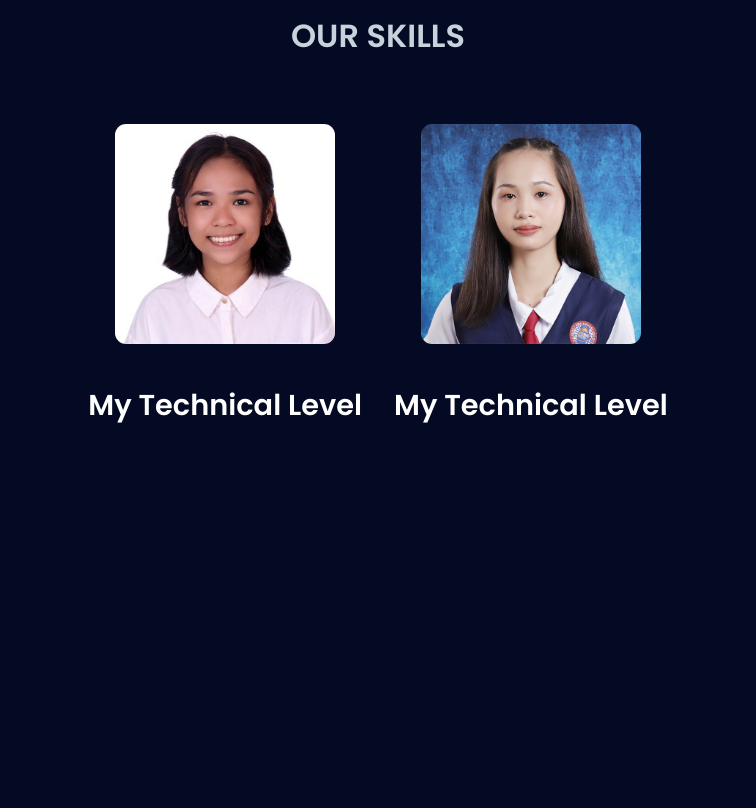
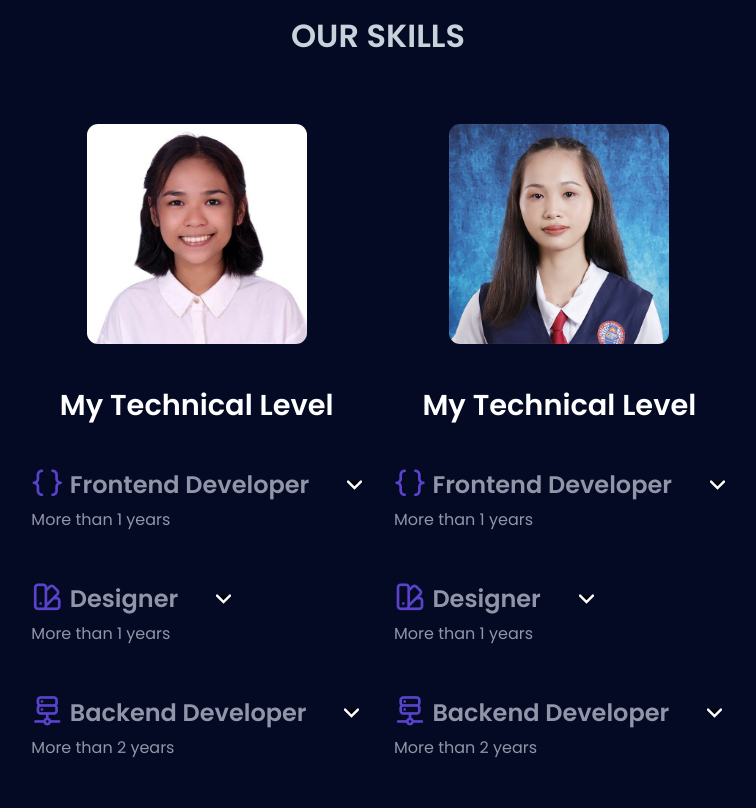
Before and after one commit to Roonnnaaaa/Balangat_Hugo_Web_Profile, a PHP site: page /skills.html in a window 1280 px wide. Shown: the part 68-876 px from the top of the page, without its empty margins (262-1018 px from the left). Before the commit the page ends 491 px from the top, so only its background shows below. Run offline with PHP 8.4, Linux system fonts and the light colour scheme.

Commit message:
I edit the css for skills page

```diff
--- a/css/main.css
+++ b/css/main.css
@@ -499,7 +499,6 @@ nav ul li a:active{
     display: flex;
     flex-direction: column;
     flex-wrap: wrap;
-
 }
 .faq1{
     color: #bcbfcfc4;
@@ -516,7 +515,11 @@ nav ul li a:active{
 }
 @media (max-width: 315px) {
     .question h3{
-        font-size: 1.2rem;
+        font-size: 1.1rem;
+    }
+    .question-p{
+        font-size: 15px;
+        margin-left: 8px;
     }
 }
 .answer{
@@ -558,7 +561,7 @@ svg{
     color: hsl(var(--hue-color), 57%, 53%);
 }
 .skills-icon{
-    margin-right: .75rem;
+    margin-right: .40rem;
 }
 .skills-title{
     font-size: 1.125rem;
--- a/skills.html
+++ b/skills.html
@@ -76,12 +76,316 @@
         <div class="Myskills">
             <img src="img/Hugo.jpg">
             <h2 class="title-skills">My Technical Level</h2>
+            <div class="faq1-content">
+                <div class="faq1">
+                    <div class="question">
+                        <i class="uil uil-brackets-curly skills-icon"></i>
+                        <h3>Frontend Developer
+                            <svg width="15" height="10" viewBox="0 0 42 25">
+                            <path d="M3 3L21 21L39 3" stroke="white" stroke-width="7" stroke-linecap="round"/>
+                            </svg>
+                        </h3>
+                    </div>
+                    <div class="question-p">
+                        <p>More than 1 years</p>
+                    </div>
+                    <div class="answer">
+                        <div class="skills-list grid">
+                            <div class="skills-data">
+                                <div class="skills-titles">
+                                    <h3 class="skills-name">HTML</h3>
+                                    <span class="skills-number">50%</span>
+                                </div>
+                                <div class="skills-bar">
+                                    <span class="skills-percentage skills-html"></span>
+                                </div>
+                            </div>
 
+                            <div class="skills-data">
+                                <div class="skills-titles">
+                                    <h3 class="skills-name">CSS</h3>
+                                    <span class="skills-number">80%</span>
+                                </div>
+                                <div class="skills-bar">
+                                    <span class="skills-percentage skills-css"></span>
+                                </div>
+                            </div>
+
+                            <div class="skills-data">
+                                <div class="skills-titles">
+                                    <h3 class="skills-name">JavaScript</h3>
+                                    <span class="skills-number">60%</span>
+                                </div>
+                                <div class="skills-bar">
+                                    <span class="skills-percentage skills-js"></span>
+                                </div>
+                            </div>
+                        </div>
+                    </div>
+                </div>
+                <br>
+                <div class="faq1">
+                    <div class="question">
+                        <i class="uil uil-swatchbook skills-icon"></i>
+                        <h3>Designer
+                            <svg width="15" height="10" viewBox="0 0 42 25">
+                            <path d="M3 3L21 21L39 3" stroke="white" stroke-width="7" stroke-linecap="round"/>
+                            </svg>
+                        </h3>
+                    </div>
+                    <div class="question-p">
+                        <p>More than 1 years</p>
+                    </div>
+                    <div class="answer">
+                        <div class="skills-list grid">
+
+                            <div class="skills-data">
+                                <div class="skills-titles">
+                                    <h3 class="skills-name">Figma</h3>
+                                    <span class="skills-number">80%</span>
+                                </div>
+                                <div class="skills-bar">
+                                    <span class="skills-percentage skills-figma"></span>
+                                </div>
+                            </div>
+
+                            <div class="skills-data">
+                                <div class="skills-titles">
+                                    <h3 class="skills-name">Sketch</h3>
+                                    <span class="skills-number">20%</span>
+                                </div>
+                                <div class="skills-bar">
+                                    <span class="skills-percentage skills-sketch"></span>
+                                </div>
+                            </div>
+
+                            <div class="skills-data">
+                                <div class="skills-titles">
+                                    <h3 class="skills-name">Photoshop</h3>
+                                    <span class="skills-number">50%</span>
+                                </div>
+                                <div class="skills-bar">
+                                    <span class="skills-percentage skills-photoshop"></span>
+                                </div>
+                            </div>
+
+                            <div class="skills-data">
+                                <div class="skills-titles">
+                                    <h3 class="skills-name">Adobe</h3>
+                                    <span class="skills-number">25%</span>
+                                </div>
+                                <div class="skills-bar">
+                                    <span class="skills-percentage skills-adobe"></span>
+                                </div>
+                            </div>
+                        </div>
+                    </div>
+                </div>
+                <br>
+                <div class="faq1">
+                    <div class="question">
+                        <i class="uil uil-server-network skills-icon"></i>
+                        <h3>Backend Developer
+                            <svg width="15" height="10" viewBox="0 0 42 25">
+                            <path d="M3 3L21 21L39 3" stroke="white" stroke-width="7" stroke-linecap="round"/>
+                            </svg>
+                        </h3>
+                    </div>
+                    <div class="question-p">
+                        <p>More than 2 years</p>
+                    </div>
+                    <div class="answer">
+                        <div class="skills-list grid">
+                            <div class="skills-data">
+                                <div class="skills-titles">
+                                    <h3 class="skills-name">JavaScript</h3>
+                                    <span class="skills-number">30%</span>
+                                </div>
+                                <div class="skills-bar">
+                                    <span class="skills-percentage skills-backJS"></span>
+                                </div>
+                            </div>
+
+                            <div class="skills-data">
+                                <div class="skills-titles">
+                                    <h3 class="skills-name">NODE JS</h3>
+                                    <span class="skills-number">30%</span>
+                                </div>
+                                <div class="skills-bar">
+                                    <span class="skills-percentage skills-nodejs"></span>
+                                </div>
+                            </div>
+
+                            <div class="skills-data">
+                                <div class="skills-titles">
+                                    <h3 class="skills-name">JAVA</h3>
+                                    <span class="skills-number">60%</span>
+                                </div>
+                                <div class="skills-bar">
+                                    <span class="skills-percentage skills-java"></span>
+                                </div>
+                            </div>
+                        </div>
+                    </div>
+                </div>
+            </div>
         </div>
         <div class="Myskills">
             <img src="img/Balangat.jpg">
             <h2 class="title-skills">My Technical Level</h2>
+            <div class="faq1-content">
+                <div class="faq1">
+                    <div class="question">
+                        <i class="uil uil-brackets-curly skills-icon"></i>
+                        <h3>Frontend Developer
+                            <svg width="15" height="10" viewBox="0 0 42 25">
+                            <path d="M3 3L21 21L39 3" stroke="white" stroke-width="7" stroke-linecap="round"/>
+                            </svg>
+                        </h3>
+                    </div>
+                    <div class="question-p">
+                        <p>More than 1 years</p>
+                    </div>
+                    <div class="answer">
+                        <div class="skills-list grid">
+                            <div class="skills-data">
+                                <div class="skills-titles">
+                                    <h3 class="skills-name">HTML</h3>
+                                    <span class="skills-number">50%</span>
+                                </div>
+                                <div class="skills-bar">
+                                    <span class="skills-percentage skills-html"></span>
+                                </div>
+                            </div>
 
+                            <div class="skills-data">
+                                <div class="skills-titles">
+                                    <h3 class="skills-name">CSS</h3>
+                                    <span class="skills-number">80%</span>
+                                </div>
+                                <div class="skills-bar">
+                                    <span class="skills-percentage skills-css"></span>
+                                </div>
+                            </div>
+
+                            <div class="skills-data">
+                                <div class="skills-titles">
+                                    <h3 class="skills-name">JavaScript</h3>
+                                    <span class="skills-number">60%</span>
+                                </div>
+                                <div class="skills-bar">
+                                    <span class="skills-percentage skills-js"></span>
+                                </div>
+                            </div>
+                        </div>
+                    </div>
+                </div>
+                <br>
+                <div class="faq1">
+                    <div class="question">
+                        <i class="uil uil-swatchbook skills-icon"></i>
+                        <h3>Designer
+                            <svg width="15" height="10" viewBox="0 0 42 25">
+                            <path d="M3 3L21 21L39 3" stroke="white" stroke-width="7" stroke-linecap="round"/>
+                            </svg>
+                        </h3>
+                    </div>
+                    <div class="question-p">
+                        <p>More than 1 years</p>
+                    </div>
+                    <div class="answer">
+                        <div class="skills-list grid">
+
+                            <div class="skills-data">
+                                <div class="skills-titles">
+                                    <h3 class="skills-name">Figma</h3>
+                                    <span class="skills-number">80%</span>
+                                </div>
+                                <div class="skills-bar">
+                                    <span class="skills-percentage skills-figma"></span>
+                                </div>
+                            </div>
+
+                            <div class="skills-data">
+                                <div class="skills-titles">
+                                    <h3 class="skills-name">Sketch</h3>
+                                    <span class="skills-number">20%</span>
+                                </div>
+                                <div class="skills-bar">
+                                    <span class="skills-percentage skills-sketch"></span>
+                                </div>
+                            </div>
+
+                            <div class="skills-data">
+                                <div class="skills-titles">
+                                    <h3 class="skills-name">Photoshop</h3>
+                                    <span class="skills-number">50%</span>
+                                </div>
+                                <div class="skills-bar">
+                                    <span class="skills-percentage skills-photoshop"></span>
+                                </div>
+                            </div>
+
+                            <div class="skills-data">
+                                <div class="skills-titles">
+                                    <h3 class="skills-name">Adobe</h3>
+                                    <span class="skills-number">25%</span>
+                                </div>
+                                <div class="skills-bar">
+                                    <span class="skills-percentage skills-adobe"></span>
+                                </div>
+                            </div>
+                        </div>
+                    </div>
+                </div>
+                <br>
+                <div class="faq1">
+                    <div class="question">
+                        <i class="uil uil-server-network skills-icon"></i>
+                        <h3>Backend Developer
+                            <svg width="15" height="10" viewBox="0 0 42 25">
+                            <path d="M3 3L21 21L39 3" stroke="white" stroke-width="7" stroke-linecap="round"/>
+                            </svg>
+                        </h3>
+                    </div>
+                    <div class="question-p">
+                        <p>More than 2 years</p>
+                    </div>
+                    <div class="answer">
+                        <div class="skills-list grid">
+                            <div class="skills-data">
+                                <div class="skills-titles">
+                                    <h3 class="skills-name">JavaScript</h3>
+                                    <span class="skills-number">30%</span>
+                                </div>
+                                <div class="skills-bar">
+                                    <span class="skills-percentage skills-backJS"></span>
+                                </div>
+                            </div>
+
+                            <div class="skills-data">
+                                <div class="skills-titles">
+                                    <h3 class="skills-name">NODE JS</h3>
+                                    <span class="skills-number">30%</span>
+                                </div>
+                                <div class="skills-bar">
+                                    <span class="skills-percentage skills-nodejs"></span>
+                                </div>
+                            </div>
+
+                            <div class="skills-data">
+                                <div class="skills-titles">
+                                    <h3 class="skills-name">JAVA</h3>
+                                    <span class="skills-number">60%</span>
+                                </div>
+                                <div class="skills-bar">
+                                    <span class="skills-percentage skills-java"></span>
+                                </div>
+                            </div>
+                        </div>
+                    </div>
+                </div>
+            </div>
         </div>
     </div>
 
```
